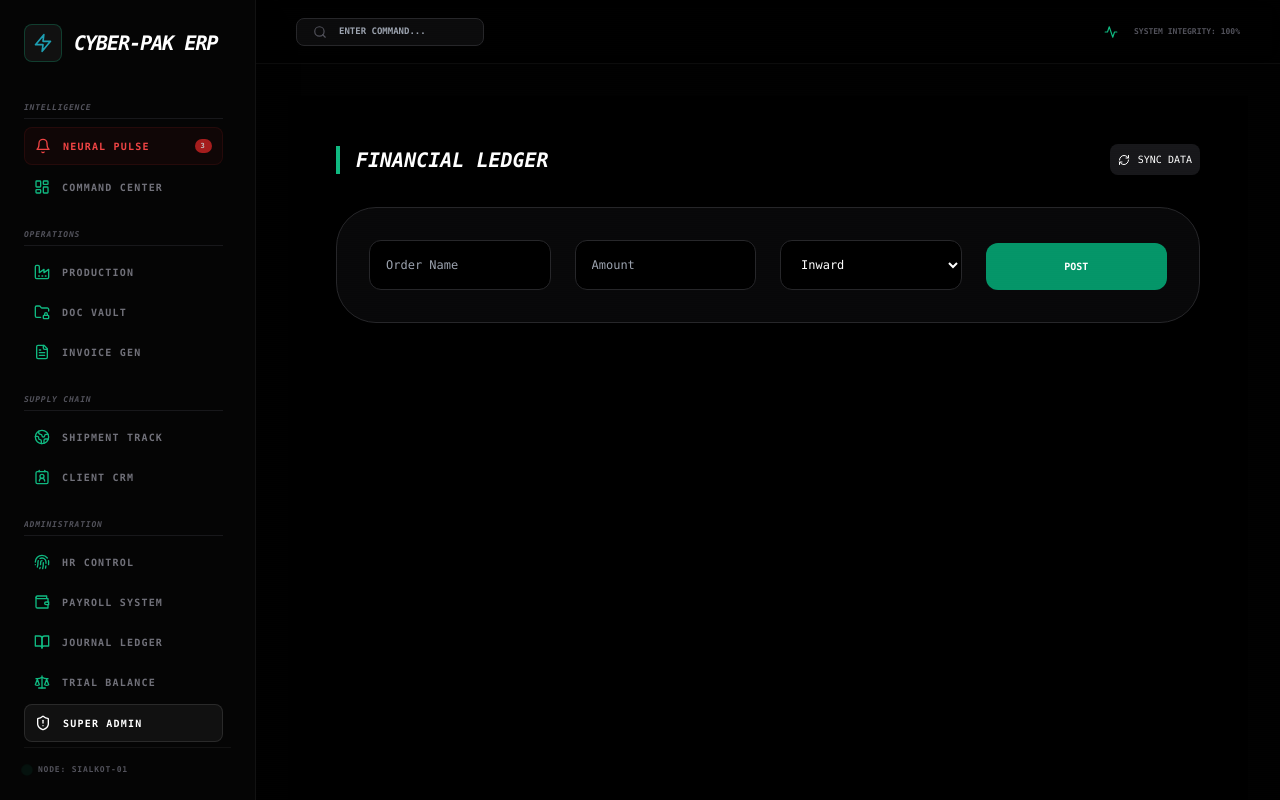
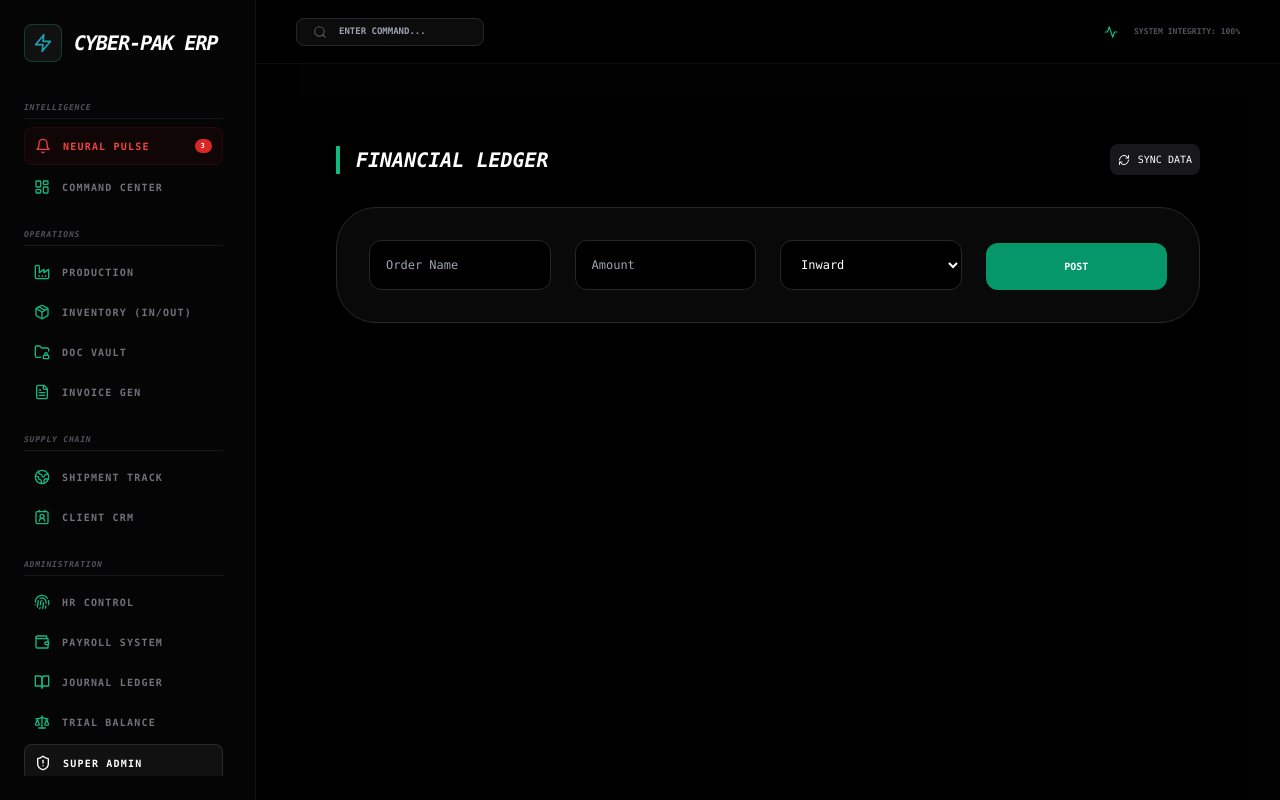
Before and after one commit to champdevil420-glitch/cyber-pak-erp, a Next.js app: page /accounts in a window 1280 px wide. Built offline with nearby package versions, Linux system fonts and the light colour scheme.

Commit message:
Fixed sidebar to include Inventory In/Out

```diff
--- a/app/layout.tsx
+++ b/app/layout.tsx
@@ -6,10 +6,9 @@ import {
   LayoutDashboard, Zap, Fingerprint, Factory,
   Contact2, ShieldAlert, BookOpen, FolderLock,
   FileText, Bell, Globe2, LucideIcon,
-  Wallet, Scale, Activity, Search
+  Wallet, Scale, Activity, Search, Package
 } from "lucide-react";
 
-// Types for the Navigation
 interface NavLink {
   name: string;
   href: string;
@@ -28,16 +27,12 @@ export default function RootLayout({ children }: { children: React.ReactNode })
   const [mounted, setMounted] = useState(false);
   const [config, setConfig] = useState({
     siteName: "CYBER-PAK ERP",
-    primaryColor: "#10b981", // Emerald
-    accentColor: "#22d3ee"   // Cyan
+    primaryColor: "#10b981",
+    accentColor: "#22d3ee"
   });
 
   useEffect(() => {
     setMounted(true);
-    const saved = localStorage.getItem("cyberPakConfig");
-    if (saved) {
-      try { setConfig(JSON.parse(saved)); } catch (e) { console.error(e); }
-    }
   }, []);
 
   const navGroups: NavGroup[] = [
@@ -52,6 +47,7 @@ export default function RootLayout({ children }: { children: React.ReactNode })
       label: "Operations",
       links: [
         { name: "Production", href: "/production", icon: Factory },
+        { name: "Inventory (In/Out)", href: "/inventory", icon: Package }, // ADDED THIS
         { name: "Doc Vault", href: "/vault", icon: FolderLock },
         { name: "Invoice Gen", href: "/invoices", icon: FileText },
       ]
@@ -75,11 +71,13 @@ export default function RootLayout({ children }: { children: React.ReactNode })
     }
   ];
 
+  if (!mounted) return null;
+
   return (
     <html lang="en">
       <body className="bg-black font-mono flex h-screen overflow-hidden text-white">
 
-        {/* --- THE PRO SIDEBAR --- */}
+        {/* SIDEBAR */}
         <nav className="w-64 border-r border-white/5 p-6 flex flex-col bg-[#050505] h-full sticky top-0 z-50 shadow-2xl">
           <div className="flex items-center gap-3 mb-10 shrink-0">
             <div className="p-2 bg-white/5 rounded-lg border" style={{ borderColor: `${config.primaryColor}44` }}>
@@ -112,11 +110,7 @@ export default function RootLayout({ children }: { children: React.ReactNode })
                           <Icon size={16} style={!link.special && !link.root ? { color: config.primaryColor } : {}} />
                           <span>{link.name}</span>
                         </div>
-                        {link.alert && mounted && (
-                          <span className="bg-red-600 text-white text-[7px] px-1.5 py-0.5 rounded-full animate-pulse">
-                            {link.alert}
-                          </span>
-                        )}
+                        {link.alert && <span className="bg-red-600 text-white text-[7px] px-1.5 py-0.5 rounded-full">{link.alert}</span>}
                       </Link>
                     );
                   })}
@@ -124,16 +118,10 @@ export default function RootLayout({ children }: { children: React.ReactNode })
               </div>
             ))}
           </div>
-
-          <div className="mt-auto pt-4 border-t border-white/5 flex items-center gap-2">
-            <div className="w-1.5 h-1.5 bg-emerald-500 rounded-full animate-ping"></div>
-            <span className="text-[8px] text-zinc-600 font-bold uppercase tracking-widest">Node: Sialkot-01</span>
-          </div>
         </nav>
 
-        {/* --- MAIN CONTENT AREA --- */}
+        {/* MAIN CONTENT */}
         <main className="flex-1 bg-[#020202] overflow-y-auto h-screen relative">
-            {/* Top Bar for Professional Look */}
             <header className="h-16 border-b border-white/5 sticky top-0 bg-black/50 backdrop-blur-md z-40 flex items-center justify-between px-10">
                <div className="flex items-center gap-3 bg-zinc-900/50 border border-zinc-800 px-4 py-1.5 rounded-lg">
                   <Search size={14} className="text-zinc-600" />
@@ -145,11 +133,8 @@ export default function RootLayout({ children }: { children: React.ReactNode })
                </div>
             </header>
 
-            {/* CRT Effect Overlay */}
-            <div className="absolute inset-0 pointer-events-none opacity-[0.02] bg-[linear-gradient(rgba(18,16,16,0)_50%,rgba(0,0,0,0.25)_50%),linear-gradient(90deg,rgba(255,0,0,0.06),rgba(0,255,0,0.02),rgba(0,0,255,0.06))] z-50 bg-[length:100%_2px,3px_100%]" />
-
             <div className="relative z-10 p-8">
-              {mounted ? children : null}
+              {children}
             </div>
         </main>
       </body>
```
